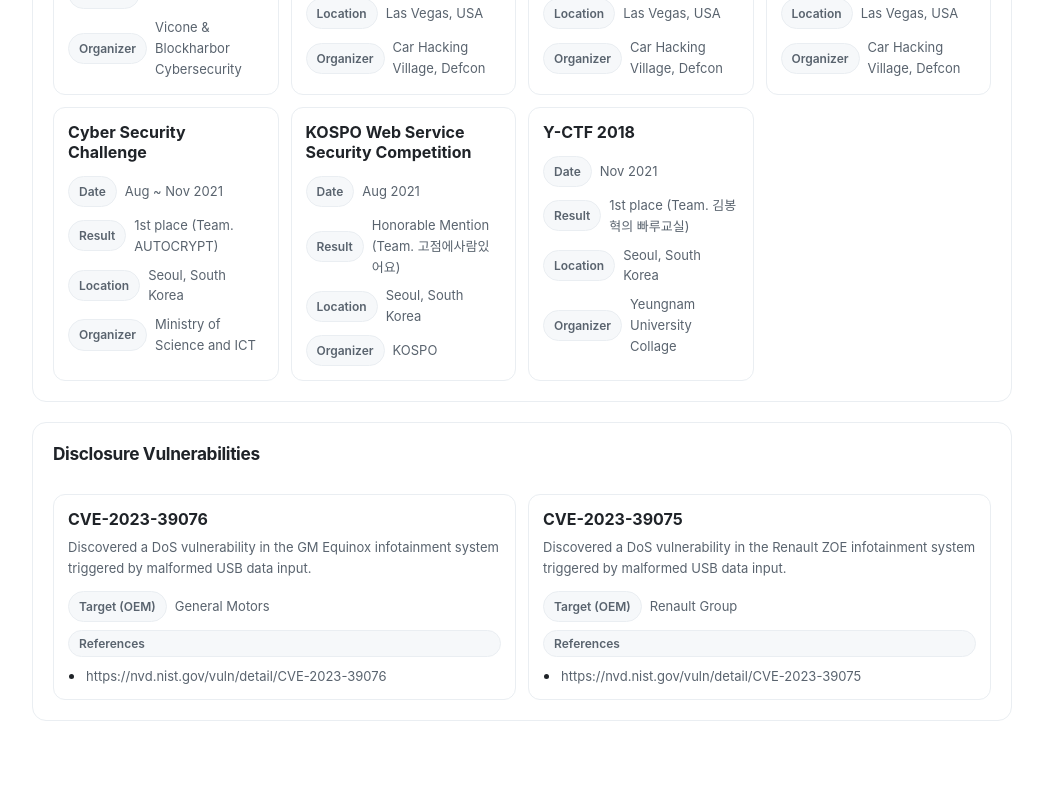
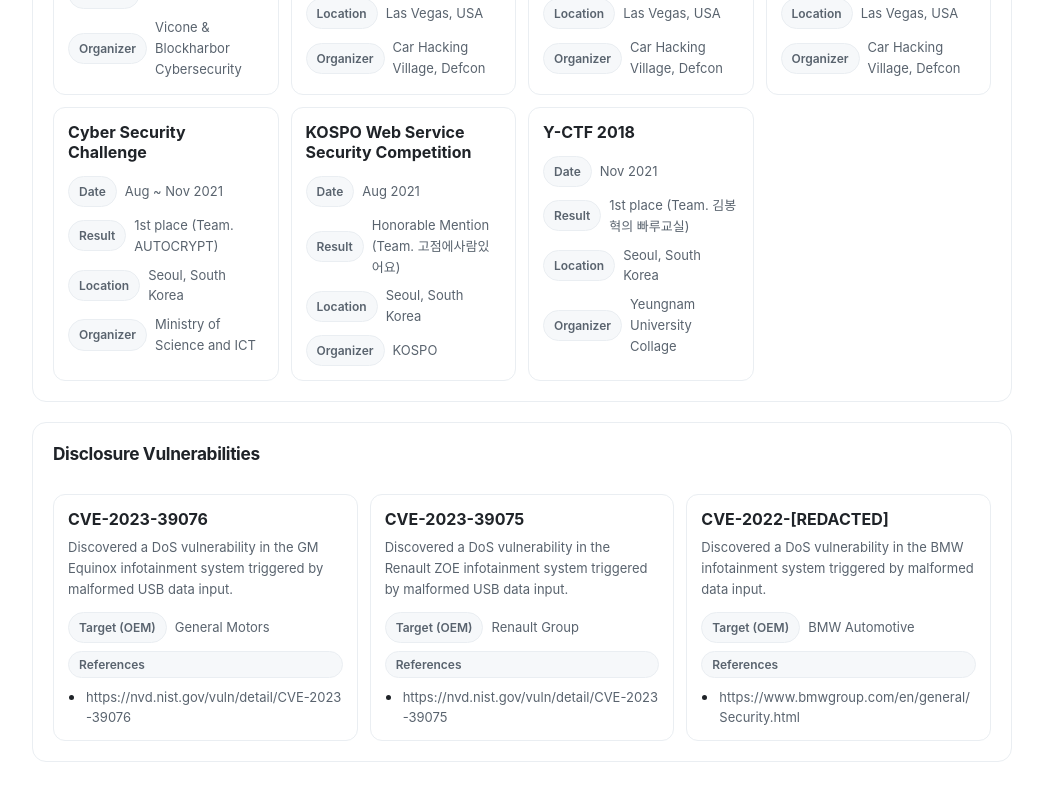
Before and after one commit to dhje0ng/blog, a Next.js app: page /about in a window 1280 px wide. Shown: the part 1513-2313 px from the top of the page, without its empty margins (118-1161 px from the left). Before the commit the page ends 2286 px from the top, so only its background shows below. Built offline with nearby package versions, Linux system fonts and the light colour scheme.

Commit message:
Update about/page.tsx

```diff
--- a/app/about/page.tsx
+++ b/app/about/page.tsx
@@ -27,6 +27,14 @@
     target: "Renault Group",
     references: [
       "https://nvd.nist.gov/vuln/detail/CVE-2023-39075"
+    ]
+  },
+  {
+    cveId: "CVE-2022-[REDACTED]",
+    description: "Discovered a DoS vulnerability in the BMW infotainment system triggered by malformed data input.",
+    target: "BMW Automotive",
+    references: [
+      "https://www.bmwgroup.com/en/general/Security.html"
     ]
   },
 ];
```
